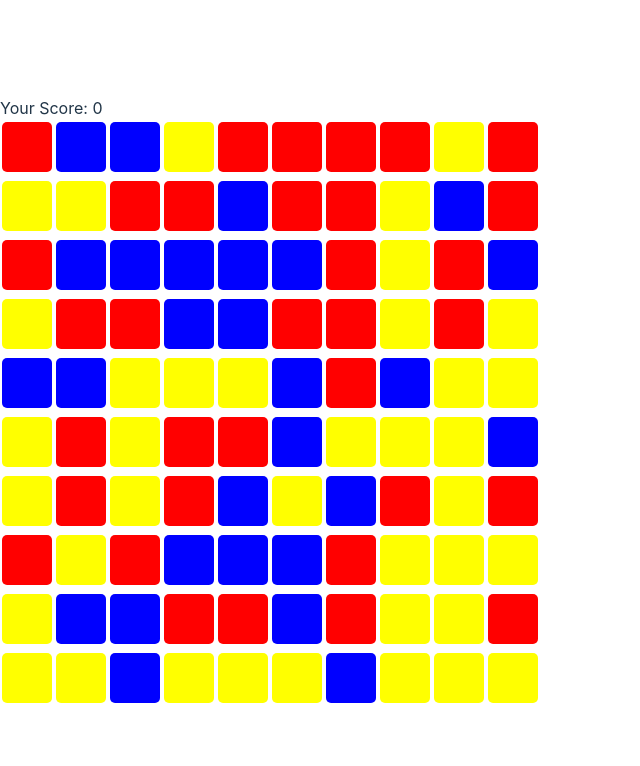
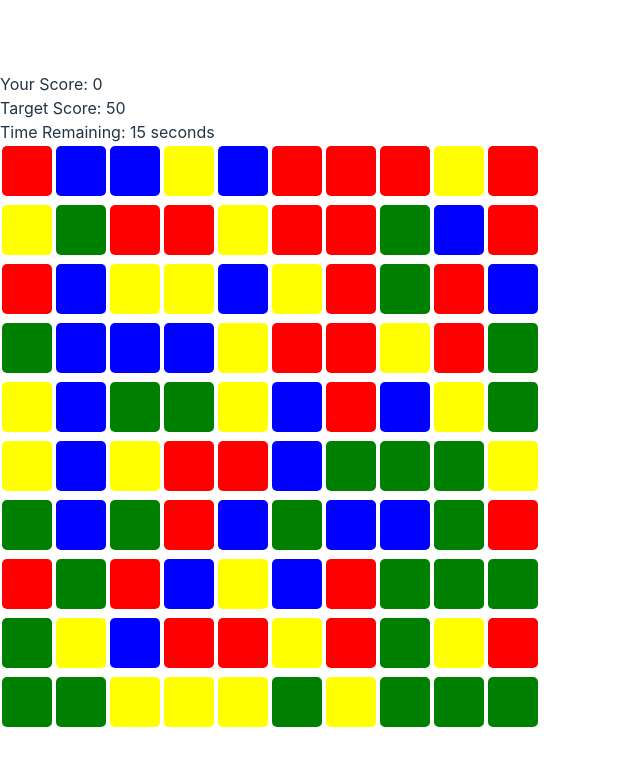
Before and after one commit to suryaspandey/CandyCrushCloneAssignment, a React (Vite) app: page / in a window 1280 px wide. Shown: the top 766 px of the page, without its empty margins (0-640 px from the left). Built offline with nearby package versions, Linux system fonts and the light colour scheme.

Commit message:
game score updated

```diff
--- a/src/App.jsx
+++ b/src/App.jsx
@@ -1,16 +1,38 @@
-import { useState } from "react";
+import { useEffect, useState } from "react";
 import CandyGrid from "./Components/CandyGrid/CandyGrid";
 
 function App() {
   const [totalScore, setTotalScore] = useState(0);
+  const [targetScore, setTargetScore] = useState(50);
+  const [gameOver, setGameOver] = useState(false);
+  // Add a state for the time limit
+  const [timeLimit, setTimeLimit] = useState(20); // Set your desired time limit in seconds
+
+  // Add a state for the timer
+  const [timer, setTimer] = useState(timeLimit);
+
   // const red = "./red_jelly.png";
   // const blue = "./blue_jelly.png";
   // const yellow = "./yellow_jelly.webp";
 
   // const colors = ["/red_jelly.png", "/blue_jelly.png", "/yellow_jelly.webp"];
 
+  useEffect(() => {
+    if (!gameOver && totalScore < targetScore) {
+      const intervalId = setInterval(() => {
+        setTimer((prevTime) => prevTime - 1);
+
+        if (timer === 0) {
+          setGameOver(true);
+          console.log("Game over! Time's up!");
+        }
+      }, 1000);
+      return () => clearInterval(intervalId);
+    }
+  }, [timer, gameOver]);
+
   const generateRandomColors = () => {
-    const colors = ["red", "blue", "yellow"];
+    const colors = ["red", "blue", "yellow", "green"];
     // const colors = ["red_jelly.png", "blue_jelly.png", "yellow_jelly.webp"];
     const randomIndex = Math.floor(Math.random() * colors.length);
     return colors[randomIndex];
@@ -66,6 +88,7 @@ function App() {
   };
 
   const handleCandyClick = (row, col) => {
+    if (!gameOver) {
       // Logic to handle candy click (burst connected candies, update grid, etc.)
       console.log("candy block clicked");
       const clickedColor = candyGrid[row][col];
@@ -82,7 +105,11 @@ function App() {
           consecutiveCells.unshift({ row, col: j });
         }
         consecutiveCells.push({ row, col });
-      for (let j = col + 1; j < gridSize && candyGrid[row][j] === color; j++) {
+        for (
+          let j = col + 1;
+          j < gridSize && candyGrid[row][j] === color;
+          j++
+        ) {
           consecutiveCells.push({ row, col: j });
         }
         return consecutiveCells;
@@ -94,7 +121,11 @@ function App() {
           consecutiveCells.unshift({ row: i, col });
         }
         consecutiveCells.push({ row, col });
-      for (let i = row + 1; i < gridSize && candyGrid[i][col] === color; i++) {
+        for (
+          let i = row + 1;
+          i < gridSize && candyGrid[i][col] === color;
+          i++
+        ) {
           consecutiveCells.push({ row: i, col });
         }
         return consecutiveCells;
@@ -168,6 +199,13 @@ function App() {
         setTotalScore((prevScore) => prevScore + totalTrueCells);
         console.log("Score:", totalTrueCells);
 
+        if (totalScore >= targetScore) {
+          // Implement win condition
+          setGameOver(true);
+          console.log("You won!");
+          // Display win screen or proceed to the next level
+        }
+
         // Update the grid with new colors and reset the game
         const newCandyGrid = candyGrid.map((row, rowIndex) =>
           row.map((col, colIndex) =>
@@ -179,6 +217,7 @@ function App() {
 
         console.log(visitedMatrix);
       }
+    }
   };
 
   const [candyGrid, setCandyGrid] = useState(generateInitialGrid());
@@ -186,6 +225,8 @@ function App() {
   return (
     <div className="App">
       <div className="score-box">Your Score: {totalScore}</div>
+      <div>Target Score: {targetScore}</div>
+      <div>Time Remaining: {timer} seconds</div>
       <CandyGrid grid={candyGrid} onCandyClick={handleCandyClick} />
     </div>
   );
```
Lines whose indentation alone changed are shown as unchanged.
